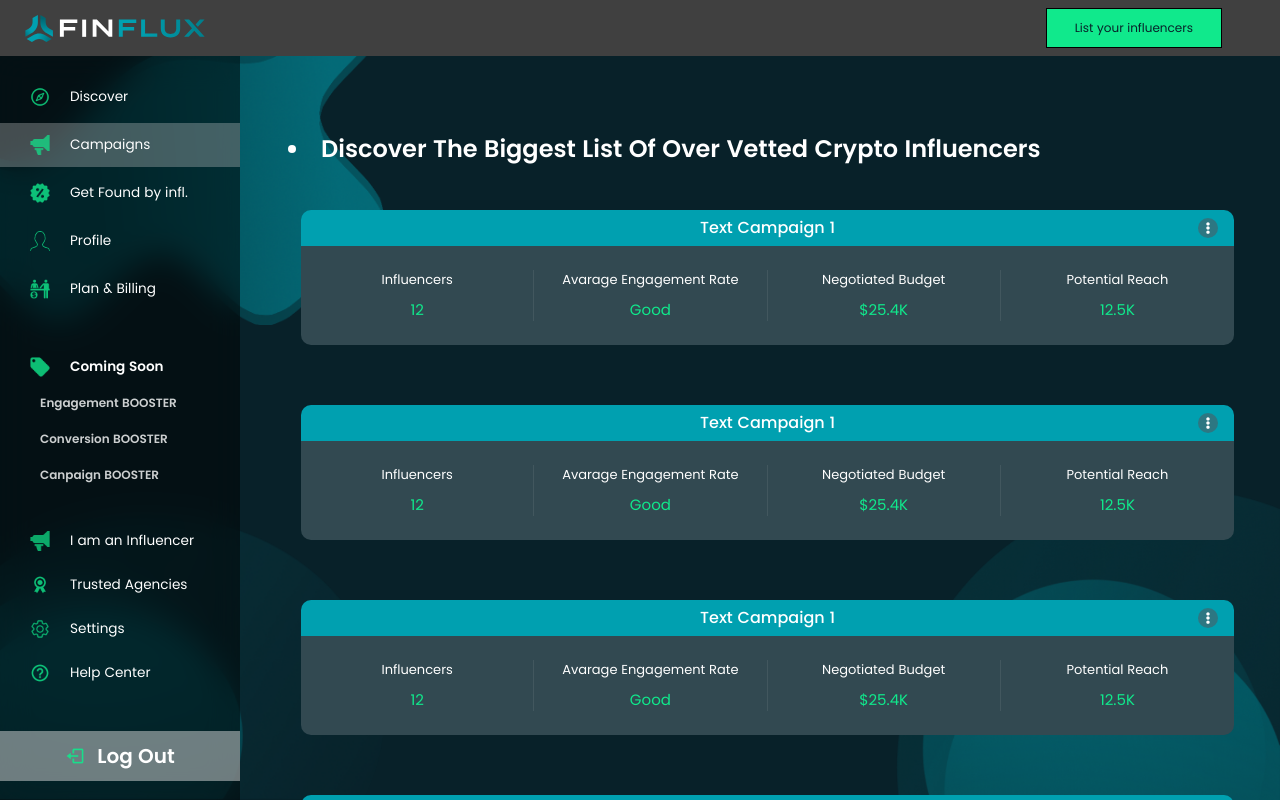
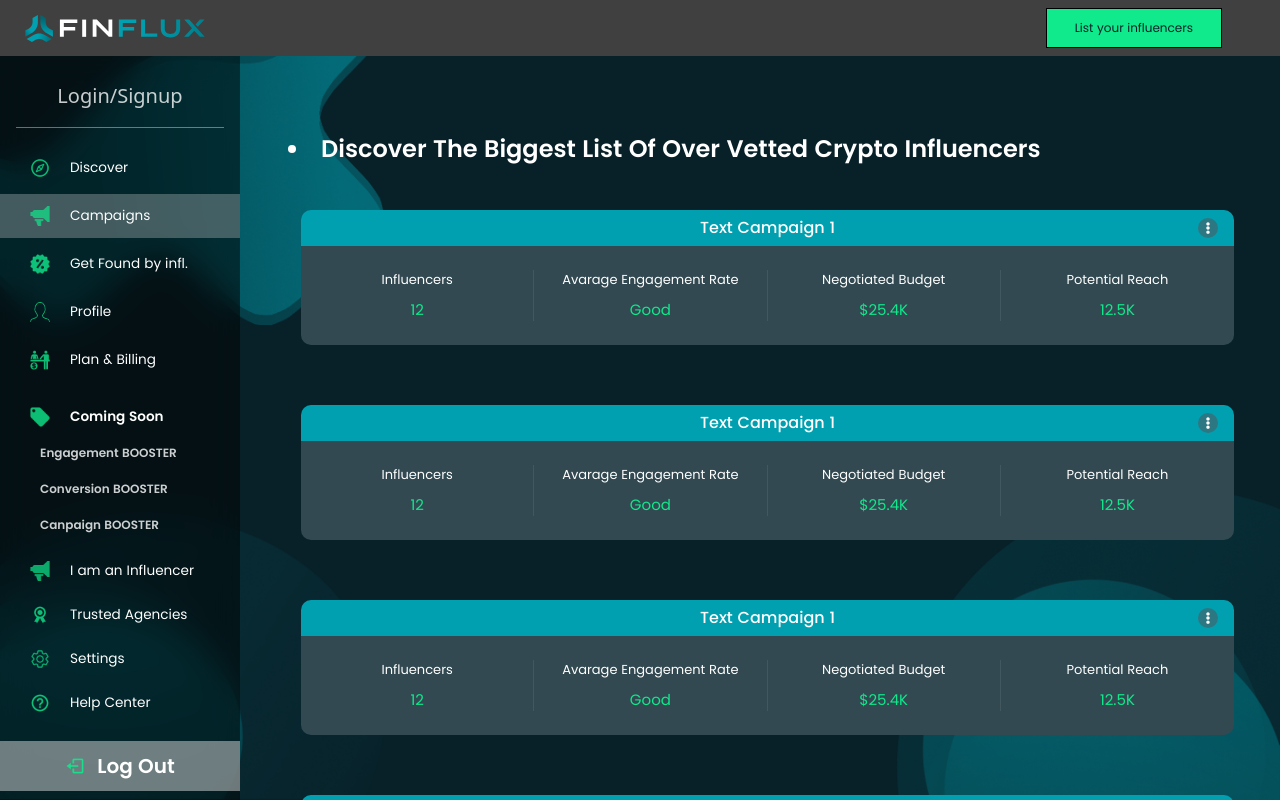
Before and after one commit to devlancer412/influx-frontend, a Next.js app: page /campaign in a window 1280 px wide. Built offline with nearby package versions, Linux system fonts and the light colour scheme.

Commit message:
login & signup

```diff
--- a/components/layout/Sidebar.tsx
+++ b/components/layout/Sidebar.tsx
@@ -4,6 +4,9 @@ import Image from 'next/image';
 import Link from 'next/link';
 
 import { isMobile } from 'react-device-detect';
+import { useSelector, useDispatch } from 'react-redux';
+import { RootState } from '../../store';
+import { setBrand } from '../../store/slices/profileSlice';
 
 const menus: MenuProps[] = [
   {
@@ -64,9 +67,30 @@ const comingsoons: string[] = [
 
 const Sidebar: React.FC = () => {
   const router = useRouter();
+  const dispatch = useDispatch();
+  const profile = useSelector((store: RootState) => store.brandProfile);
 
   return (
     <div className='flex-col justify-around bg-black bg-opacity-50 bg-blend-soft-light backdrop-blur-[15px] w-[240px] hidden md:flex'>
+      <div
+        className='w-[calc(100%-32px)] flex flex-row justify-center items-center mx-4 border-b border-[#FFFFFF64] py-4 hover:cursor-pointer'
+        onClick={() =>
+          dispatch(setBrand({ ...profile, loggedin: !profile.loggedin }))
+        }
+      >
+        {profile.loggedin ? (
+          <>
+            <Image src={profile.avatar} width={77} height={77} />
+            <h5 className='ml-[21px] text-[#FFFFFFC8] text-[20px] leading-[30px] font-medium'>
+              {profile.name || 'Name'}
+            </h5>
+          </>
+        ) : (
+          <h5 className='text-[#FFFFFFC8] text-[20px] leading-[30px] font-medium'>
+            Login/Signup
+          </h5>
+        )}
+      </div>
       <div className='w-full grid gap-y-[0.5vh] grid-cols-1'>
         {menus.map((page: MenuProps) => (
           <Link key={page.url} href={page.url}>
--- a/store/slices/profileSlice.ts
+++ b/store/slices/profileSlice.ts
@@ -43,6 +43,7 @@ const initialState: BrandState = {
   isWL: false,
   isAirdrop: false,
   isPremint: false,
+  loggedin: false,
 };
 
 const brandSlice = createSlice({
--- a/types/global.d.ts
+++ b/types/global.d.ts
@@ -67,6 +67,7 @@ declare global {
     isWL: boolean;
     isAirdrop: boolean;
     isPremint: boolean;
+    loggedin?: boolean;
   }
 
   type Billing = {
```
